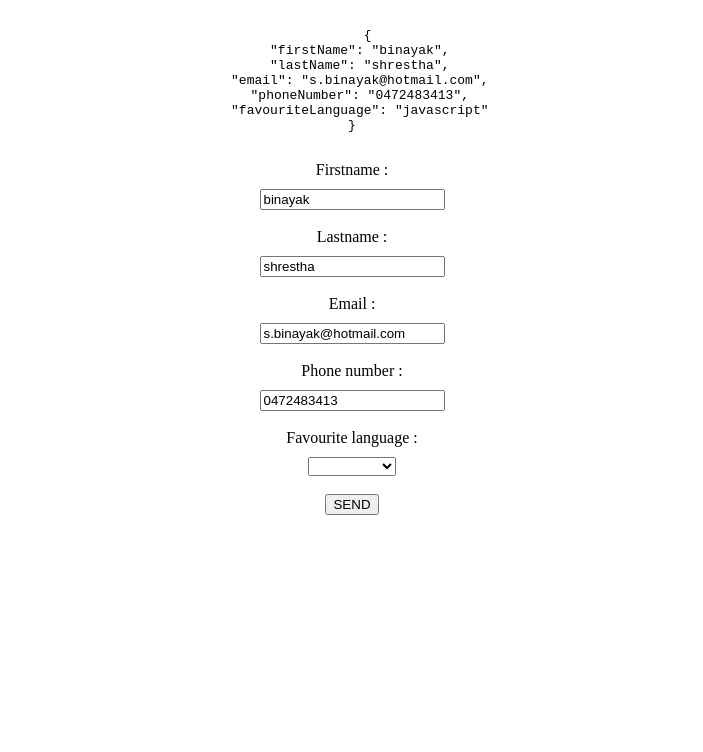
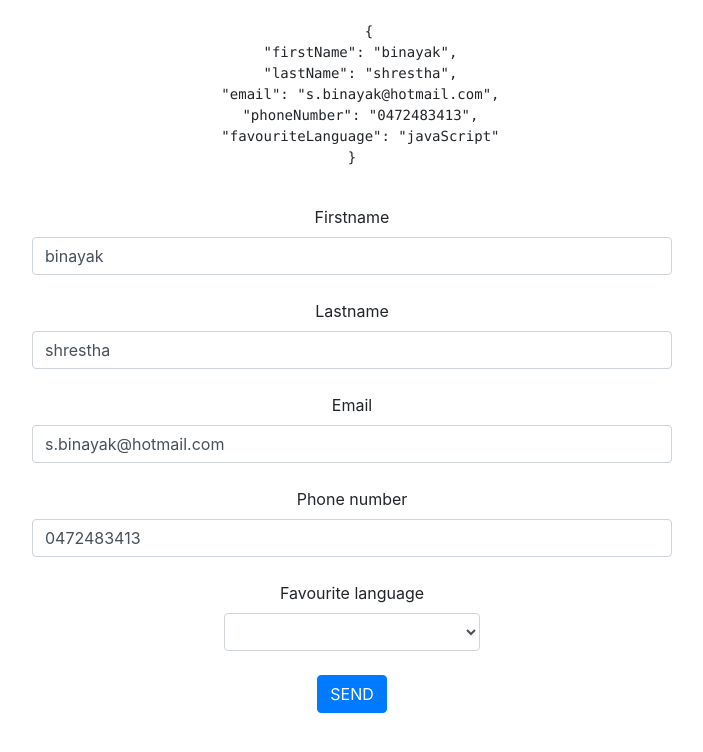
Before and after one commit to itsme17/Angular-intro, an Angular app in the folder angular-exercise/: page / in a window 1280 px wide. Shown: the top 752 px of the page, without its empty margins (288-991 px from the left). Built offline with nearby package versions, Linux system fonts and the light colour scheme.

Commit message:
commit changes : form validation error msg when empty

```diff
--- a/angular-exercise/src/app/app.component.css
+++ b/angular-exercise/src/app/app.component.css
@@ -3,7 +3,11 @@ form{
 }
 input{
     margin-top: 10px;
+    width: 50%;
+    margin: 0 auto;
 }
 select{
     margin-top: 10px;
+    width: 20%;
+    margin: 0 auto;
 }
--- a/angular-exercise/src/app/app.component.html
+++ b/angular-exercise/src/app/app.component.html
@@ -1,22 +1,51 @@
-
+<link rel="stylesheet" href="https://stackpath.bootstrapcdn.com/bootstrap/4.4.1/css/bootstrap.min.css" integrity="sha384-Vkoo8x4CGsO3+Hhxv8T/Q5PaXtkKtu6ug5TOeNV6gBiFeWPGFN9MuhOf23Q9Ifjh" crossorigin="anonymous">
 <form action="" method="post" #formName="ngForm">
   <pre>
     <!-- {{ formName.value | json }} -->
     {{ friendModel | json }}
   </pre>
-  Firstname : <br>
-  <input type="text" name="fname" #inputName="ngModel" [(ngModel)]="friendModel.firstName"><br><br>
-  Lastname : <br>
-  <input type="text" name="lname" #inputName="ngModel"[(ngModel)]="friendModel.lastName"><br><br>
-  Email : <br>
-  <input type="text" name="email" #inputName="ngModel"[(ngModel)]="friendModel.email"><br><br>
-  Phone number : <br>
-  <input type="text" name="phoneNumber" #inputName="ngModel"[(ngModel)]="friendModel.phoneNumber"><br><br>
-  Favourite language : <br>
-  <select name="favouriteLanguage" #inputName="ngModel"[(ngModel)]="friendModel.favouriteLanguage">
-        <option *ngFor = "let language of languages" value="{{language}}"> {{language}} </option>
+  <div class="formgroup">
+    <label for="firstName" class="form-label"> Firstname </label><br>
+    <input type="text" name="fname" class="form-control" required #firstName="ngModel" [(ngModel)]="friendModel.firstName" [class.is-invalid]="firstName.invalid && firstName.touched">
+    <div class="invalid-feedback">
+      Please enter your firstname.
+  </div><br>
+</div>
+  <div class="formgroup">
+    <label for="lastName"> Lastname </label><br>
+    <input type="text" name="lname" class="form-control" required #lastName="ngModel"[(ngModel)]="friendModel.lastName" [class.is-invalid]="lastName.invalid && lastName.touched">
+    <div class="invalid-feedback">
+      Please enter your lastname.
+  </div><br>
+  </div>
+  <div class="formgroup">
+    <label for="email"> Email </label><br>
+  <input type="text" name="email" class="form-control" required #email="ngModel"[(ngModel)]="friendModel.email" [class.is-invalid]="email.invalid && email.touched" >
+  <div class="invalid-feedback">
+    Please enter your email.
+</div><br>
+</div>
+  <div class="formgroup">
+    <label for="phoneNumber"> Phone number </label><br>
+    <input type="text" name="phoneNumber" class="form-control" required #phoneNumber="ngModel"[(ngModel)]="friendModel.phoneNumber" [class.is-invalid]="phoneNumber.invalid && phoneNumber.touched">
+    <div class="invalid-feedback">
+      Please enter your phoneNumber.
+  </div><br>
+  </div>
+  <div class="formgroup">
+    <label for="favouriteLanguage"> Favourite language </label><br>
+    <select name="favouriteLanguage" class="form-control " required #favouriteLanguage="ngModel"[(ngModel)]="friendModel.favouriteLanguage" [class.is-invalid]="favouriteLanguage.invalid">
+          <option *ngFor = "let language of languages" value="{{language}}"> {{language}} </option>
 
-</select><br><br>
+  </select>
+  <div class="invalid-feedback">
+    Please select your favouriteLanguage.
+</div><br>
+</div>
 
-<button type="submit"> SEND </button>
+
+
+
+
+<button type="submit" class="btn btn-primary"> SEND </button>
 </form>
--- a/angular-exercise/src/app/app.component.ts
+++ b/angular-exercise/src/app/app.component.ts
@@ -9,5 +9,5 @@ import { Friend } from './friend';
 export class AppComponent {
   title = 'angular-exercise';
   public languages = ["Html","Css","Java Script","Php" ];
-  friendModel = new Friend("binayak","shrestha","s.binayak@hotmail.com","0472483413","javascript")
+  friendModel = new Friend("binayak","shrestha","s.binayak@hotmail.com","0472483413","javaScript")
 }
```
